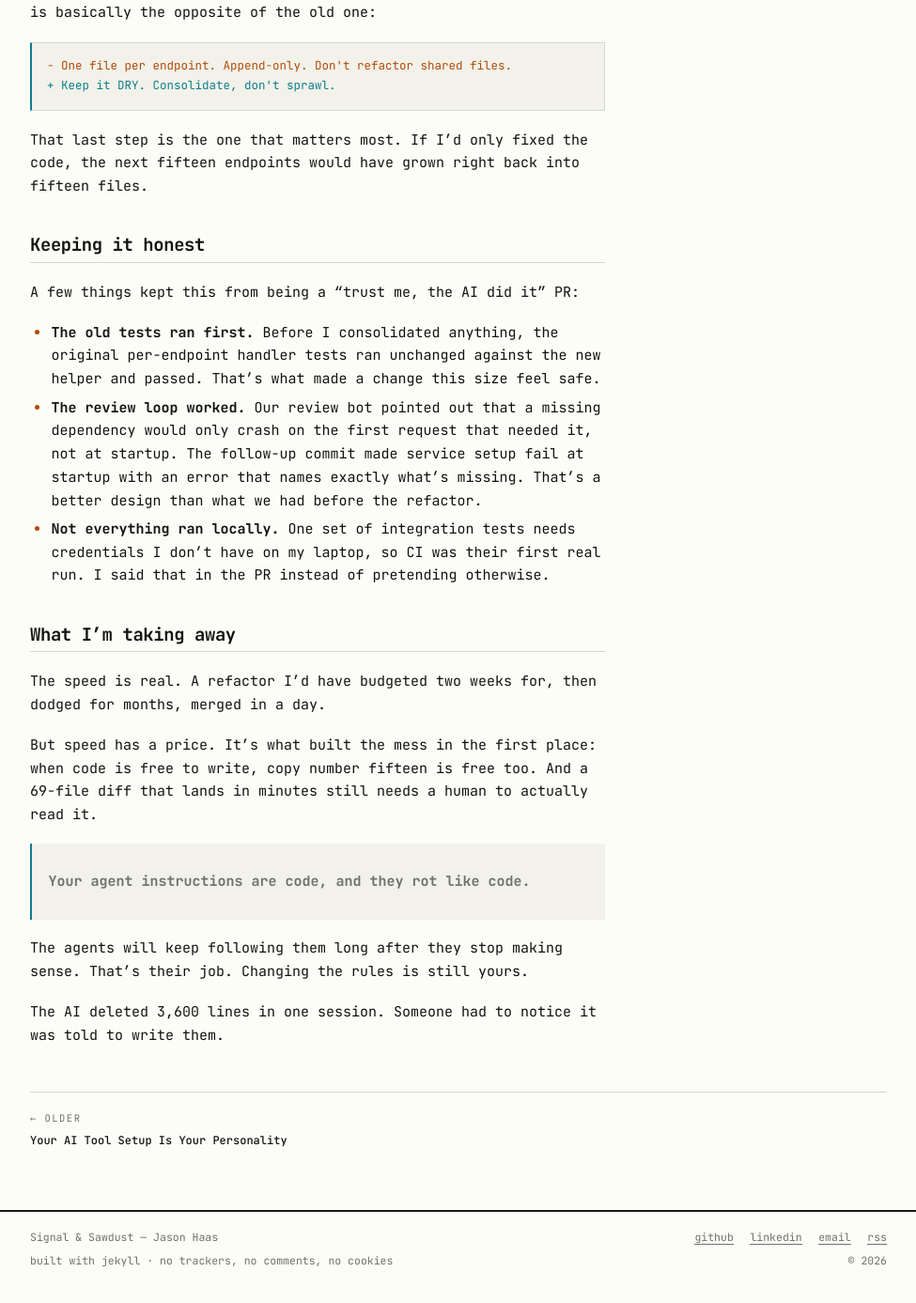
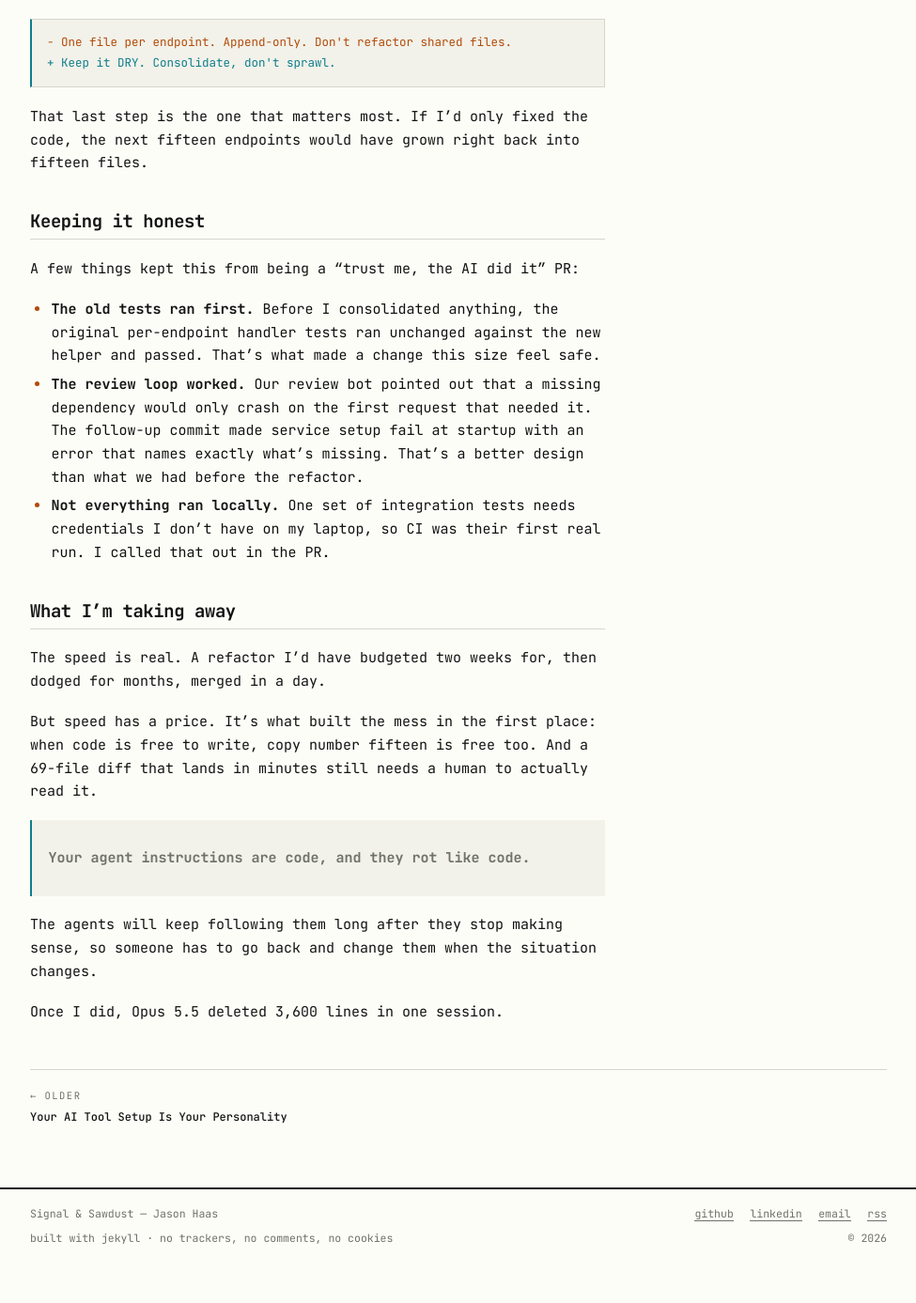
Before and after one commit to jasonrhaas/jasonrhaas.github.io, a Jekyll site: the page built from _posts/2026-11-24-the-ai-followed-my-rules.markdown, in a window 1280 px wide and 1400 px high, scrolled down 3227 px. Shown: the top 1387 px of the window at 94% size, without its empty margins (152-1127 px from the left). Built offline with Jekyll 4.4.1, drawn with Linux system fonts in a browser that asks for light colours; some of the changed text lies outside the part shown.

Commit message:
Cut the not-this-but-that phrasing from the refactor post

````diff
--- a/_posts/2026-11-24-the-ai-followed-my-rules.markdown
+++ b/_posts/2026-11-24-the-ai-followed-my-rules.markdown
@@ -27,8 +27,7 @@ was a *project*. You'd block off days, maybe a couple of weeks. You'd spend
 half that time working up the nerve, because touching every handler in a
 service is how you break production on a Friday. This time it was one session with Opus 5.5 and a review cycle. I'm still a little floored.
 
-But the speed isn't the most interesting part. The most interesting part is
-*why the mess existed in the first place.*
+What I keep thinking about is *why the mess existed in the first place.*
 
 ## How we got here
 
@@ -62,7 +61,7 @@ Fifteen endpoints in, that's a lot of code that says the same thing fifteen
 times. The agents never pushed back on it, because the rules told them not
 to. They were following the rules perfectly.
 
-> **The sprawl wasn't an AI problem. It was a rules problem.**
+> **The rules caused the sprawl.**
 
 ## The first attempt
 
@@ -71,9 +70,8 @@ It used a small `decodeAndAuthorize` helper and cut about 700 lines. It was
 fine. It also sat open for two months, because it only chipped at the
 surface and never felt worth the risk of merging.
 
-That's the honest version of how refactors die. Not because they're hard,
-but because the payoff of a half-measure never quite beats the fear of
-touching everything.
+That's how a lot of refactors die. The payoff of a half-measure never quite
+beats the fear of touching everything.
 
 ## The second attempt
 
@@ -81,7 +79,7 @@ This time I went for the whole thing, and I fixed the rules in the same PR.
 
 **One generic POST helper.** The decode → tag → check caller → call service →
 encode flow now lives in one place. Each endpoint is a ~5-line constructor.
-Something like this (names changed, but the shape is the real thing):
+Something like this (names changed, same shape):
 
 ```go
 // ArchiveWidget handles POST /api/widgets/archive.
@@ -131,13 +129,12 @@ A few things kept this from being a "trust me, the AI did it" PR:
   per-endpoint handler tests ran unchanged against the new helper and passed.
   That's what made a change this size feel safe.
 - **The review loop worked.** Our review bot pointed out that a missing
-  dependency would only crash on the first request that needed it, not at
-  startup. The follow-up commit made service setup fail at startup with an
+  dependency would only crash on the first request that needed it. The follow-up commit made service setup fail at startup with an
   error that names exactly what's missing. That's a better design than what we
   had before the refactor.
 - **Not everything ran locally.** One set of integration tests needs
-  credentials I don't have on my laptop, so CI was their first real run. I said
-  that in the PR instead of pretending otherwise.
+  credentials I don't have on my laptop, so CI was their first real run. I called
+  that out in the PR.
 
 ## What I'm taking away
 
@@ -150,8 +147,7 @@ lands in minutes still needs a human to actually read it.
 
 > **Your agent instructions are code, and they rot like code.**
 
-The agents will keep following them long after they stop making sense. That's
-their job. Changing the rules is still yours.
+The agents will keep following them long after they stop making sense, so
+someone has to go back and change them when the situation changes.
 
-The AI deleted 3,600 lines in one session. Someone had to notice it was told
-to write them.
+Once I did, Opus 5.5 deleted 3,600 lines in one session.
````
